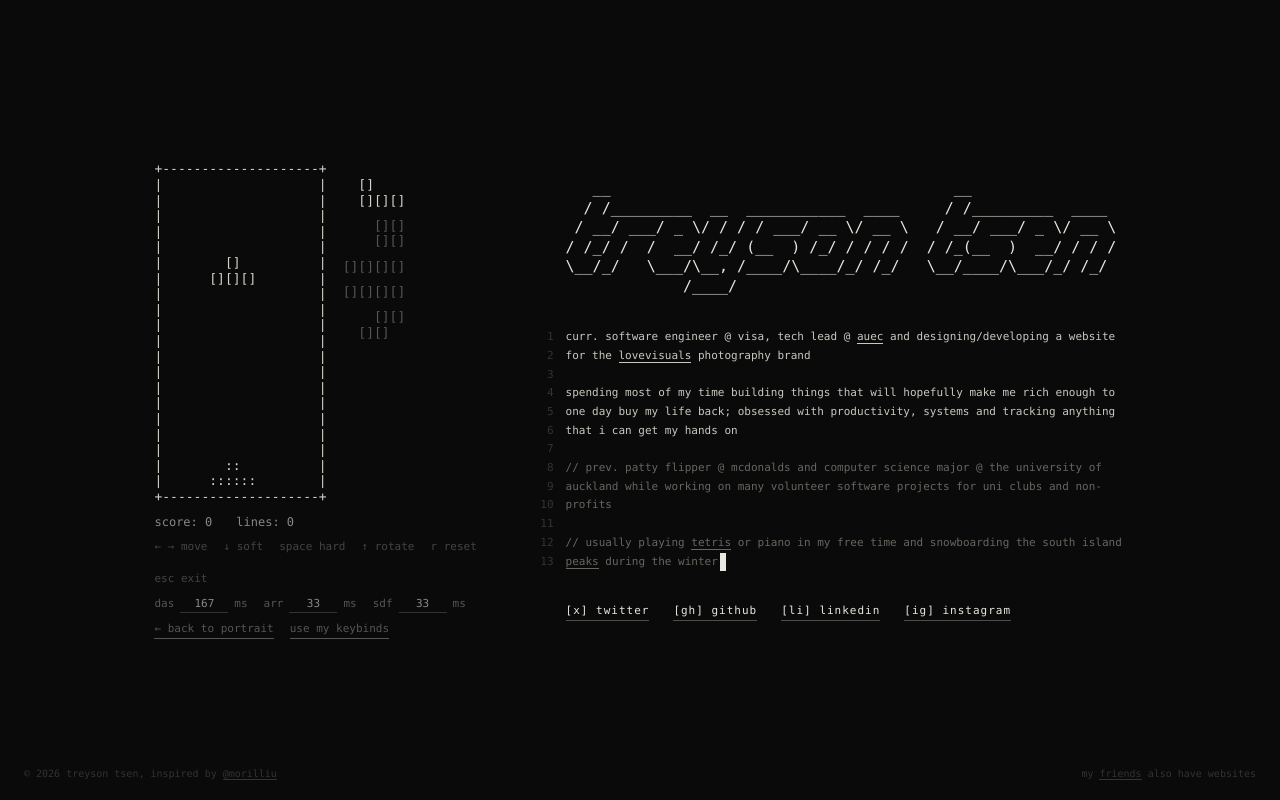
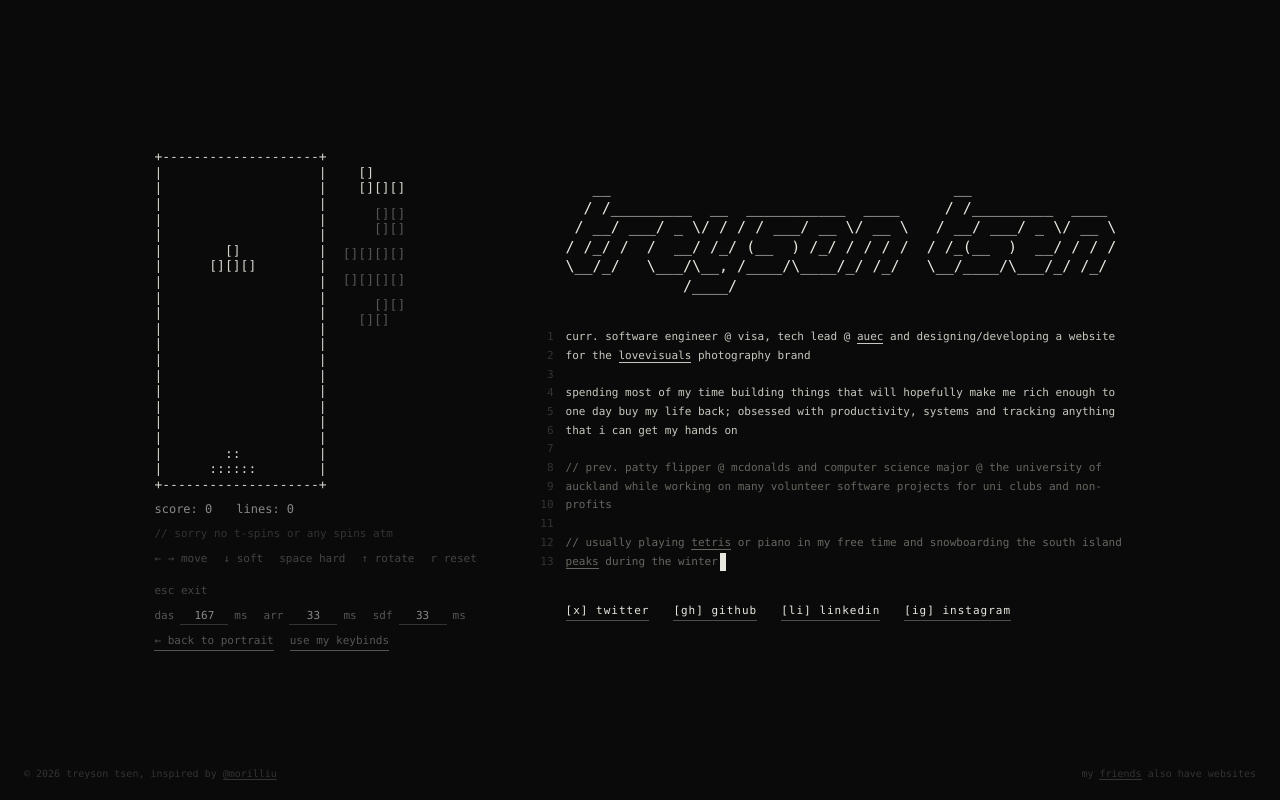
Before and after one commit to p0nyo/treysontsen.com, a Next.js app: page / in a window 1280 px wide. Both pictures are taken after a click on the button "click here to play tetris". Built offline with nearby package versions, Linux system fonts and the light colour scheme.

Commit message:
feat: add no tspin message

```diff
--- a/src/app/components/PortraitSection.tsx
+++ b/src/app/components/PortraitSection.tsx
@@ -396,6 +396,7 @@ function TetrisGame({ onExit }: { onExit: () => void }) {
         <span>score: {score}</span>
         <span>lines: {lines}</span>
       </div>
+      <div style={{ fontSize: '11px', color: '#333' }}>{'// sorry no t-spins or any spins atm'}</div>
       {over && <div style={{ fontSize: '12px', color: '#e8e8e0' }}>game over — press <strong>r</strong> to restart</div>}
       <div style={{ fontSize: '11px', color: '#444', display: 'flex', gap: '1rem', flexWrap: 'wrap' }}>
         {usingMine
```
